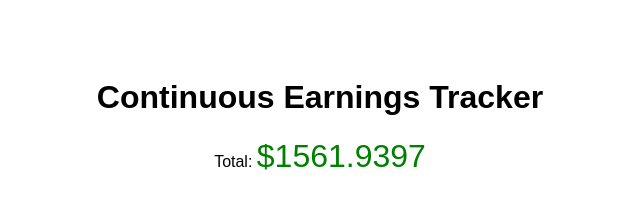
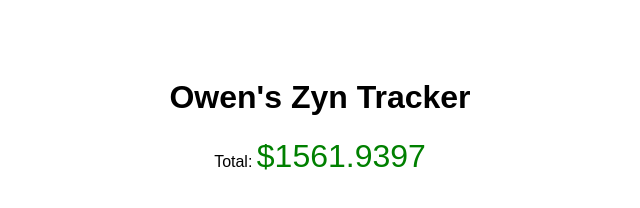
Before and after one commit to poorcsstudent/Owen-s-Zyn-counter, a plain HTML site: page index.html in a window 1280 px wide. Shown: the whole page, without its empty margins (320-960 px from the left). Drawn offline with Linux system fonts and the light colour scheme.

Commit message:
Update index.html

```diff
--- a/index.html
+++ b/index.html
@@ -2,7 +2,7 @@
 <html lang="en">
 <head>
   <meta charset="UTF-8">
-  <title>Money Accumulator</title>
+  <title>Owen's Zyn Addiction</title>
   <style>
     body { font-family: Arial, sans-serif; text-align: center; padding: 50px; }
     .amount { font-size: 2em; color: green; }
@@ -10,7 +10,7 @@
 </head>
 <body>
 
-  <h1>Continuous Earnings Tracker</h1>
+  <h1>Owen's Zyn Tracker</h1>
   <p>Total: <span class="amount" id="total">$1560.0000</span></p>
 
   <script>
```
